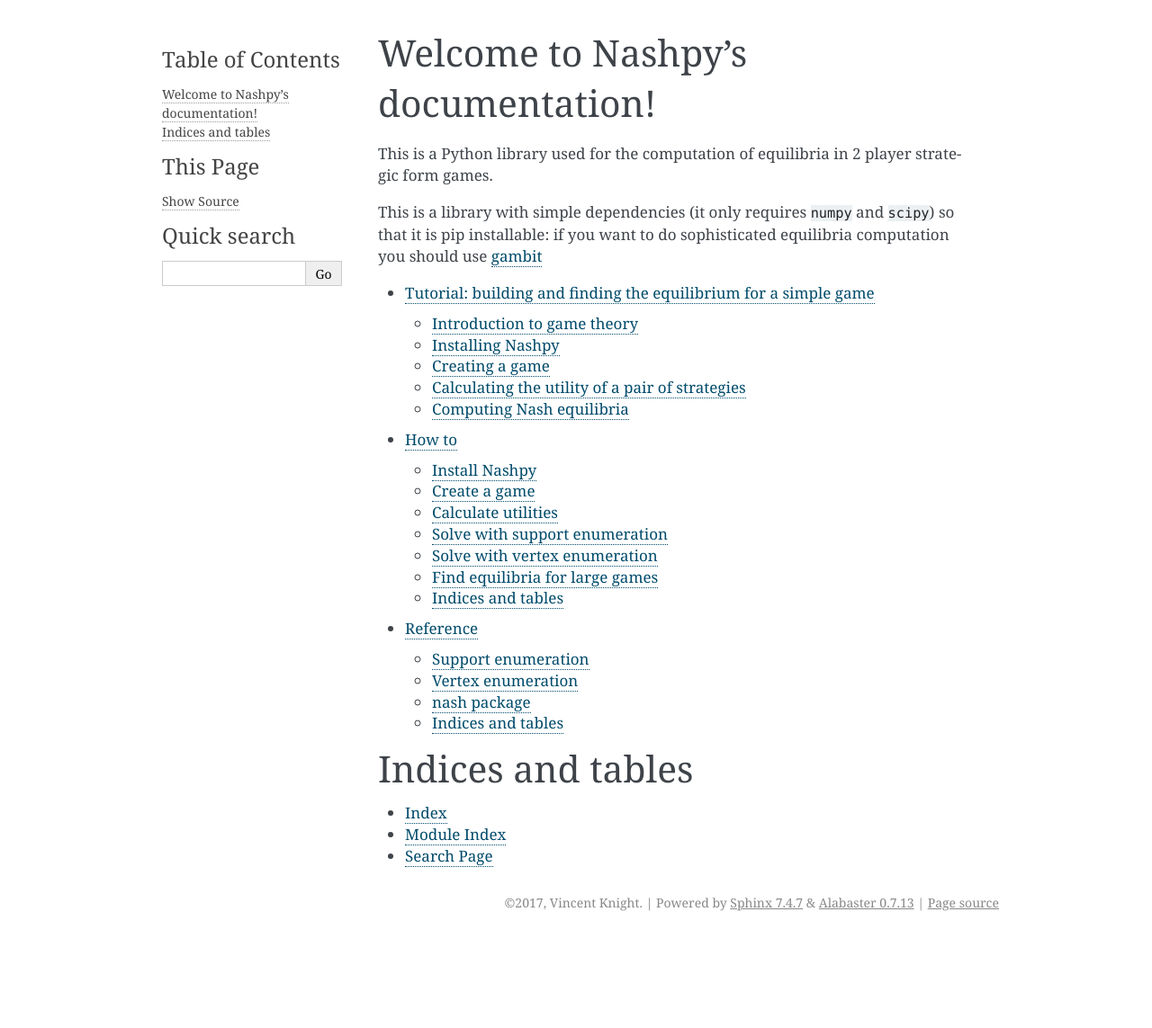
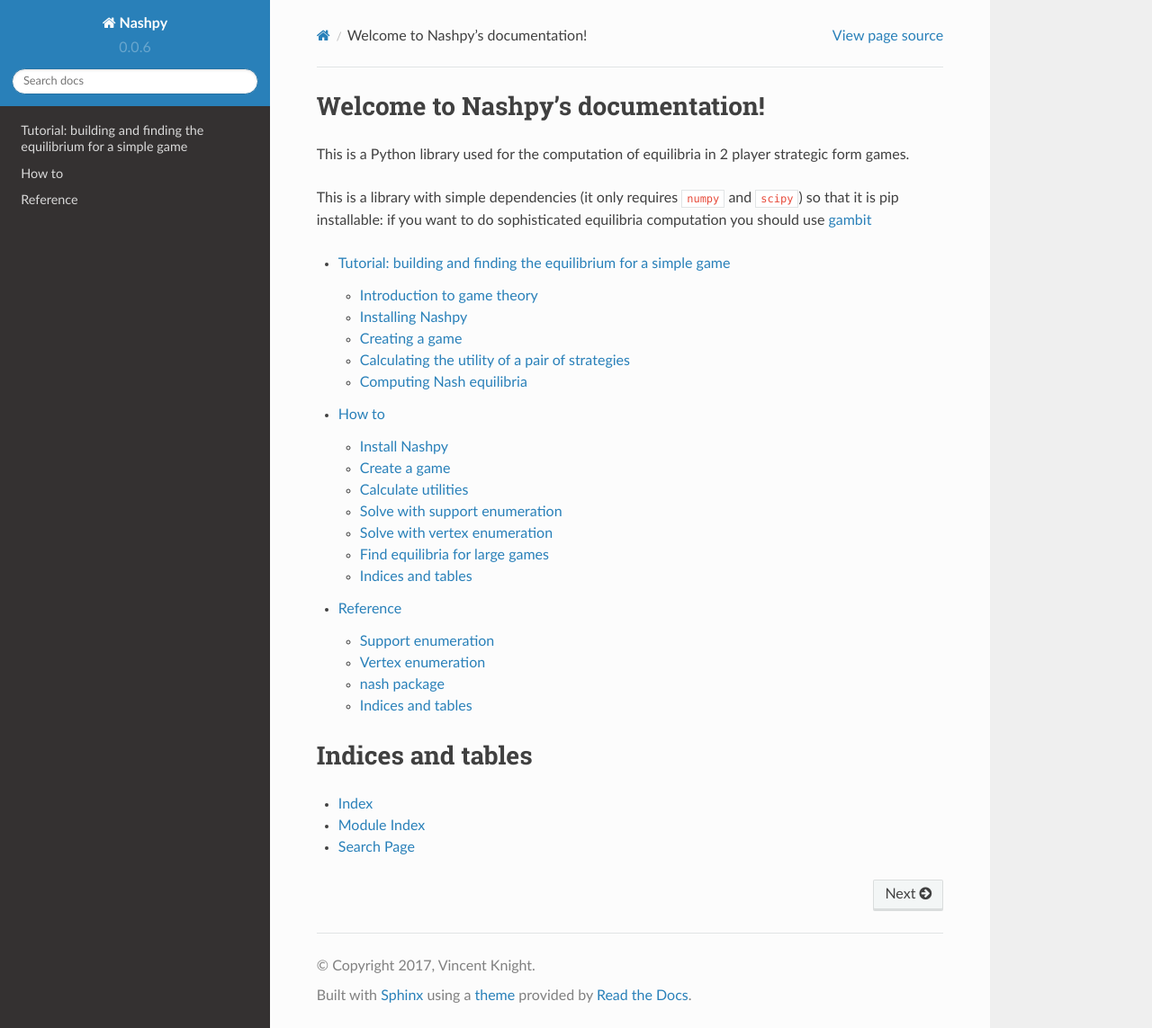
Before and after one commit to drvinceknight/Nashpy, a Sphinx documentation site: the page built from docs/index.rst, in a window 1280 px wide and 1143 px high. Shown: the whole window at 90% size. Built offline with Sphinx 7.4.7 and the Read the Docs theme 2.0.0, drawn with Linux system fonts in a browser that asks for light colours.

Commit message:
Use rtd theme.

```diff
--- a/docs/conf.py
+++ b/docs/conf.py
@@ -20,6 +20,7 @@
 import os
 import sys
 sys.path.insert(0, os.path.abspath('../src/'))
+import nash
 
 
 # -- General configuration ------------------------------------------------
@@ -58,9 +59,9 @@
 # built documents.
 #
 # The short X.Y version.
-version = ''
+version = nash.__version__
 # The full version, including alpha/beta/rc tags.
-release = ''
+release = nash.__version__
 
 # The language for content autogenerated by Sphinx. Refer to documentation
 # for a list of supported languages.
@@ -85,8 +86,12 @@
 
 # The theme to use for HTML and HTML Help pages.  See the documentation for
 # a list of builtin themes.
-#
-html_theme = 'alabaster'
+on_rtd = os.environ.get('READTHEDOCS', None) == 'True'
+
+if not on_rtd:  # only import and set the theme if we're building docs locally
+    import sphinx_rtd_theme
+    html_theme = 'sphinx_rtd_theme'
+    html_theme_path = [sphinx_rtd_theme.get_html_theme_path()]
 
 # Theme options are theme-specific and customize the look and feel of a theme
 # further.  For a list of options available for each theme, see the
```
